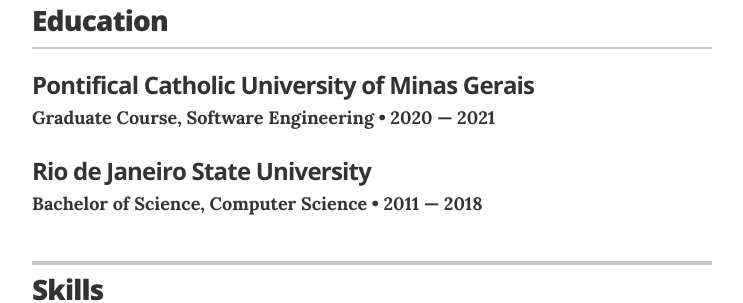
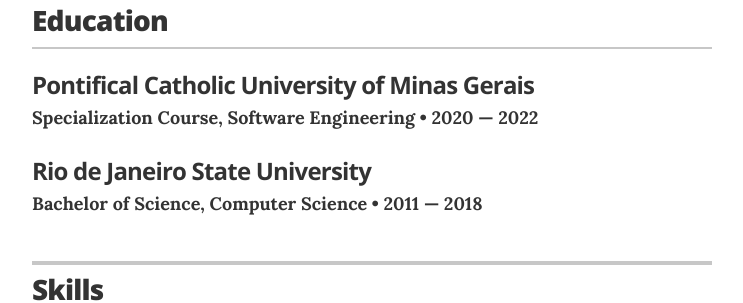
Before and after one commit to pedrobezerradev/pedrobezerradev.github.io, a Jekyll site: the page built from index.html, in a window 1280 px wide. Shown: the part 1134-1437 px from the top of the page, without its empty margins (268-1011 px from the left). Built offline with Jekyll 4.4.1, drawn with Linux system fonts in a browser that asks for light colours.

Commit message:
correção inconsistência na pós

```diff
--- a/_data/education.yml
+++ b/_data/education.yml
@@ -1,7 +1,7 @@
 # Degree
-- degree: Graduate Course, Software Engineering
+- degree: Specialization Course, Software Engineering
   uni: Pontifical Catholic University of Minas Gerais
-  year: 2020 &mdash; 2021
+  year: 2020 &mdash; 2022
   # awards:
   #  - award: Summa Cumme Laude graduate
   # summary: If you had any meaningful roles at college, feel free to write about them here
```
